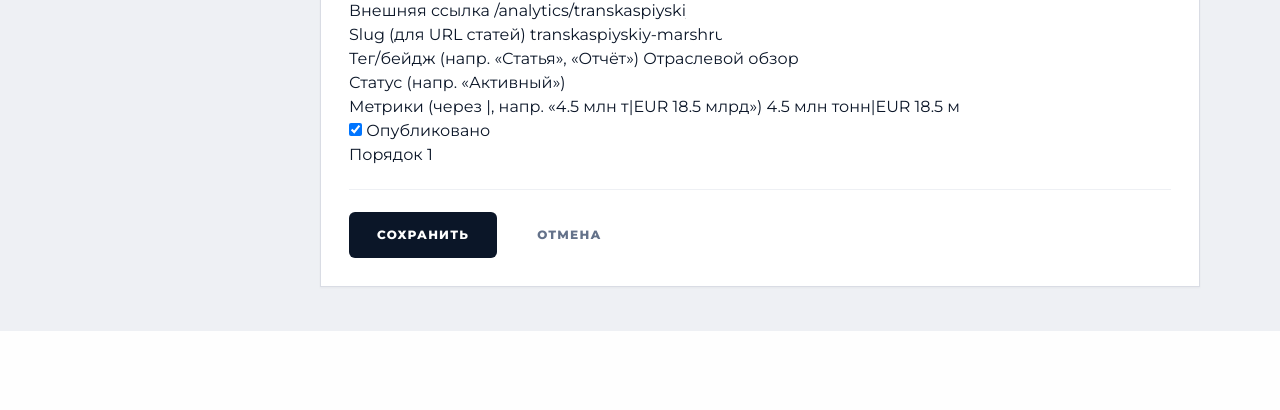
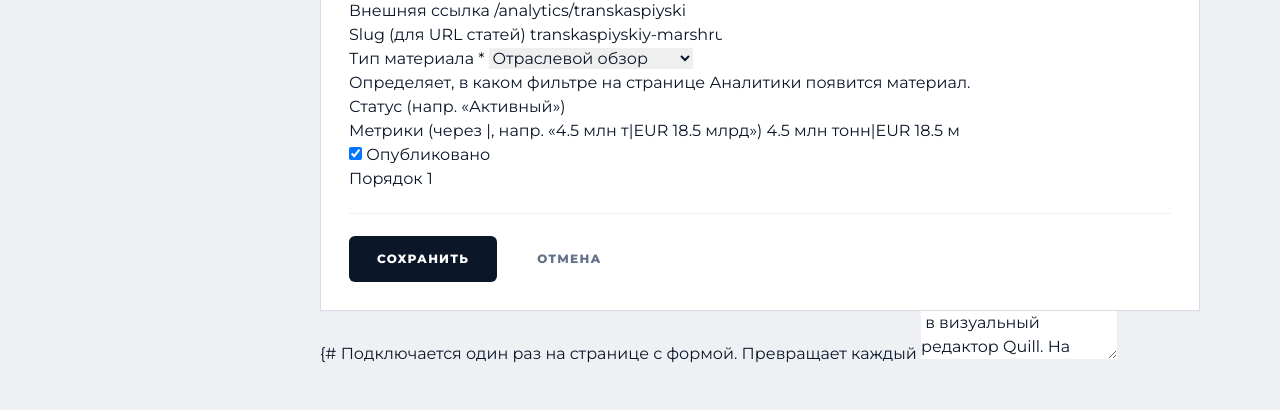
Before and after one commit to azamatkajyrov26-lab/tcchub, a Django app: page /dashboard/cms/items/article/1/ in a window 1280 px wide. Shown: the part 986-1396 px from the top of the page. Before the commit the page ends 1317 px from the top, so only its background shows below. Run offline with Django 5.2, Linux system fonts and the light colour scheme; the visitor is signed in with stand-in values (Sample User, id 1); data comes from the database, SQL or seed files in the repository; parts of the project's set-up code (start-up, migrations or seed data) failed here and were passed over; some libraries are stand-ins or nearby versions.

Commit message:
cms: visual editor (Quill) + DB-driven analytics article detail pages
- Quill rich-text editor on news & items body fields (includes/quill_editor.html)
  with in-editor image upload endpoint /dashboard/cms/upload-image/
- analytics articles (SiteItem) now get auto slug + a real detail page
  (/analytics/<slug>/ falls back to DB via site/item_detail.html)
- analytics cards link to detail page; article editor has a type dropdown
  (Обзор/Статья/Исследование/Отчёт) matching the page filter

Co-Authored-By: claude-flow <ruv@ruv.net>

```diff
--- a/backend/apps/web/urls.py
+++ b/backend/apps/web/urls.py
@@ -92,6 +92,7 @@ urlpatterns = [
     path("dashboard/submissions/", views.dashboard_submissions_list, name="dashboard_submissions"),
     path("dashboard/cms/help/", views.dashboard_cms_help, name="dashboard_cms_help"),
     path("dashboard/cms/request/", views.dashboard_cms_request, name="dashboard_cms_request"),
+    path("dashboard/cms/upload-image/", views.dashboard_cms_upload_image, name="dashboard_cms_upload_image"),
     path("dashboard/cms/news/", views.dashboard_cms_news_list, name="dashboard_cms_news_list"),
     path("dashboard/cms/news/new/", views.dashboard_cms_news_edit, name="dashboard_cms_news_new"),
     path("dashboard/cms/news/<int:news_id>/", views.dashboard_cms_news_edit, name="dashboard_cms_news_edit"),
--- a/backend/apps/web/views.py
+++ b/backend/apps/web/views.py
@@ -1762,14 +1762,25 @@ def _localize_article(slug, article):
 
 def article_detail_view(request, slug):
     article = ARTICLES.get(slug)
-    if not article:
+    if article:
+        article = _localize_article(slug, article)
+        related = [_localize_article(s, a) for s, a in ARTICLES.items() if s != slug][:3]
+        return render(request, "site/article_detail.html", {
+            "active_page": "analytics",
+            "article": article,
+            "related_articles": related,
+        })
+    # Фоллбэк: статья аналитики из БД (создана через CMS)
+    from apps.landing.models import SiteItem
+    item = SiteItem.objects.filter(category="article", is_published=True, slug=slug).first()
+    if not item:
         raise Http404("Статья не найдена")
-    article = _localize_article(slug, article)
-    related = [_localize_article(s, a) for s, a in ARTICLES.items() if s != slug][:3]
-    return render(request, "site/article_detail.html", {
+    related = (SiteItem.objects.filter(category="article", is_published=True)
+               .exclude(pk=item.pk).order_by("order")[:3])
+    return render(request, "site/item_detail.html", {
         "active_page": "analytics",
-        "article": article,
-        "related_articles": related,
+        "item": item,
+        "related_items": related,
     })
 
 
@@ -2424,6 +2435,28 @@ _CATEGORY_SUBCATS = {
                 ("research", "Исследования")],
 }
 
+# Типы материалов аналитики (tag). Значения совпадают с фильтром на /analytics/.
+ARTICLE_TYPES = [
+    ("Обзор", "Отраслевой обзор"),
+    ("Статья", "Аналитическая статья"),
+    ("Исследование", "Исследование рынка"),
+    ("Отчёт", "Экспертный отчёт"),
+]
+
+_TRANSLIT = {
+    'а': 'a', 'б': 'b', 'в': 'v', 'г': 'g', 'д': 'd', 'е': 'e', 'ё': 'e',
+    'ж': 'zh', 'з': 'z', 'и': 'i', 'й': 'y', 'к': 'k', 'л': 'l', 'м': 'm',
+    'н': 'n', 'о': 'o', 'п': 'p', 'р': 'r', 'с': 's', 'т': 't', 'у': 'u',
+    'ф': 'f', 'х': 'h', 'ц': 'ts', 'ч': 'ch', 'ш': 'sh', 'щ': 'sch',
+    'ъ': '', 'ы': 'y', 'ь': '', 'э': 'e', 'ю': 'yu', 'я': 'ya',
+}
+
+
+def _translit_slug(text):
+    from django.utils.text import slugify
+    latin = ''.join(_TRANSLIT.get(ch, ch) for ch in (text or '').lower())
+    return slugify(latin) or 'material'
+
 
 @_staff_required
 def dashboard_cms_items_list(request, category):
@@ -2483,6 +2516,16 @@ def dashboard_cms_items_edit(request, category, item_id=None):
         if request.FILES.get("image"):
             item.image = request.FILES["image"]
         item.save()
+        # Статьи аналитики должны иметь slug для детальной страницы /analytics/<slug>/
+        if category == "article" and not item.slug:
+            base = _translit_slug(item.title)
+            slug = base
+            i = 2
+            while SiteItem.objects.filter(category="article", slug=slug).exclude(pk=item.pk).exists():
+                slug = f"{base}-{i}"
+                i += 1
+            item.slug = slug
+            item.save(update_fields=["slug"])
         cms_logger.info("cms.item.save user=%s cat=%s id=%s",
                         request.user.pk, category, item.pk)
         messages.success(request, "Сохранено")
@@ -2493,6 +2536,7 @@ def dashboard_cms_items_edit(request, category, item_id=None):
         "category": category,
         "category_label": _CATEGORY_LABELS[category],
         "subcats": _CATEGORY_SUBCATS.get(category, []),
+        "article_types": ARTICLE_TYPES if category == "article" else None,
         "active_page": "cms",
     })
 
@@ -2520,6 +2564,30 @@ def dashboard_cms_news_delete(request, news_id):
     return redirect("dashboard_cms_news_list")
 
 
+@_staff_required
+@require_POST
+def dashboard_cms_upload_image(request):
+    """Принимает изображение из визуального редактора (Quill), сохраняет
+    в media/cms_uploads/ и возвращает JSON {url}."""
+    from django.core.files.storage import default_storage
+    from django.core.files.base import ContentFile
+    import os, uuid
+
+    f = request.FILES.get("image")
+    if not f:
+        return JsonResponse({"error": "Нет файла"}, status=400)
+    if f.size > 8 * 1024 * 1024:
+        return JsonResponse({"error": "Файл больше 8 МБ"}, status=400)
+    ext = os.path.splitext(f.name)[1].lower()
+    if ext not in (".jpg", ".jpeg", ".png", ".gif", ".webp", ".svg"):
+        return JsonResponse({"error": "Неподдерживаемый формат"}, status=400)
+    name = f"cms_uploads/{uuid.uuid4().hex}{ext}"
+    saved = default_storage.save(name, ContentFile(f.read()))
+    cms_logger.info("cms.image.upload user=%s file=%s", request.user.pk, saved)
+    from django.conf import settings
+    return JsonResponse({"url": settings.MEDIA_URL + saved})
+
+
 # ──────────────────────────────────────────────
 # Dashboard · Заявки (contact submissions)
 # ──────────────────────────────────────────────
--- a/backend/templates/dashboard/cms_items_edit.html
+++ b/backend/templates/dashboard/cms_items_edit.html
@@ -62,9 +62,9 @@
   </div>
 
   <div class="form-row">
-    <label>Полный текст (HTML)</label>
-    <textarea name="body" rows="10" class="body-textarea">{{ item.body|default:'' }}</textarea>
-    <div class="hint">Поддерживает HTML-теги: &lt;b&gt;, &lt;i&gt;, &lt;a href="..."&gt;, &lt;ul&gt;, &lt;li&gt;, &lt;h3&gt; и т.д.</div>
+    <label>Полный текст</label>
+    <textarea name="body" rows="10" class="body-textarea" data-rich>{{ item.body|default:'' }}</textarea>
+    <div class="hint">Визуальный редактор: форматирование, списки, ссылки, изображения (загрузка прямо в текст).</div>
   </div>
 
   <div class="form-grid-2">
@@ -95,8 +95,18 @@
 
   <div class="form-grid-2">
     <div class="form-row">
+      {% if article_types %}
+      <label>Тип материала *</label>
+      <select name="tag">
+        {% for val, label in article_types %}
+        <option value="{{ val }}" {% if item and item.tag == val %}selected{% endif %}>{{ label }}</option>
+        {% endfor %}
+      </select>
+      <div class="hint">Определяет, в каком фильтре на странице Аналитики появится материал.</div>
+      {% else %}
       <label>Тег/бейдж (напр. «Статья», «Отчёт»)</label>
       <input type="text" name="tag" maxlength="80" value="{{ item.tag|default:'' }}">
+      {% endif %}
     </div>
     <div class="form-row">
       <label>Статус (напр. «Активный»)</label>
@@ -137,4 +147,5 @@ document.getElementById('imgUrlInput').addEventListener('input', function(){
   }
 });
 </script>
+{% include "includes/quill_editor.html" %}
 {% endblock %}
--- /dev/null
+++ b/backend/templates/includes/quill_editor.html
@@ -0,0 +1,91 @@
+{# Подключается один раз на странице с формой. Превращает каждый
+   <textarea data-rich> в визуальный редактор Quill. На submit формы
+   HTML из редактора копируется обратно в textarea. #}
+<link href="https://cdn.jsdelivr.net/npm/quill@2.0.3/dist/quill.snow.css" rel="stylesheet">
+<script src="https://cdn.jsdelivr.net/npm/quill@2.0.3/dist/quill.js"></script>
+<style>
+.ql-wrap{border:1px solid #D9DCE4;border-radius:6px;overflow:hidden;background:#fff}
+.ql-wrap .ql-toolbar.ql-snow{border:none;border-bottom:1px solid #eef0f4;font-family:inherit}
+.ql-wrap .ql-container.ql-snow{border:none;font-family:inherit;font-size:15px}
+.ql-wrap .ql-editor{min-height:260px;line-height:1.7;color:#1B2A4A}
+.ql-wrap .ql-editor img{max-width:100%;border-radius:8px}
+.ql-snow .ql-toolbar button:hover .ql-stroke,.ql-snow.ql-toolbar button:hover .ql-stroke{stroke:#C6A46D}
+.ql-snow .ql-toolbar button.ql-active .ql-stroke{stroke:#C6A46D}
+</style>
+<script>
+(function(){
+  function getCookie(name){
+    var v=null;
+    if(document.cookie){
+      document.cookie.split(';').forEach(function(c){
+        c=c.trim();
+        if(c.substring(0,name.length+1)===(name+'=')){v=decodeURIComponent(c.substring(name.length+1));}
+      });
+    }
+    return v;
+  }
+  var UPLOAD_URL="{% url 'dashboard_cms_upload_image' %}";
+
+  function makeImageHandler(quill){
+    return function(){
+      var input=document.createElement('input');
+      input.setAttribute('type','file');
+      input.setAttribute('accept','image/*');
+      input.click();
+      input.onchange=function(){
+        var file=input.files[0];
+        if(!file) return;
+        var fd=new FormData();
+        fd.append('image',file);
+        var range=quill.getSelection(true);
+        quill.insertText(range.index,'  загрузка…',{italic:true});
+        fetch(UPLOAD_URL,{method:'POST',headers:{'X-CSRFToken':getCookie('csrftoken')},body:fd})
+          .then(function(r){return r.json();})
+          .then(function(data){
+            quill.deleteText(range.index,11);
+            if(data && data.url){
+              quill.insertEmbed(range.index,'image',data.url,'user');
+              quill.setSelection(range.index+1);
+            }else{
+              alert('Не удалось загрузить изображение'+(data && data.error?': '+data.error:''));
+            }
+          })
+          .catch(function(){quill.deleteText(range.index,11);alert('Ошибка загрузки изображения');});
+      };
+    };
+  }
+
+  function initOne(ta){
+    ta.style.display='none';
+    var wrap=document.createElement('div'); wrap.className='ql-wrap';
+    var ed=document.createElement('div');
+    wrap.appendChild(ed);
+    ta.parentNode.insertBefore(wrap, ta);
+    var quill=new Quill(ed,{
+      theme:'snow',
+      placeholder:'Пишите материал здесь…',
+      modules:{toolbar:[
+        [{header:[2,3,false]}],
+        ['bold','italic','underline'],
+        [{list:'ordered'},{list:'bullet'}],
+        ['blockquote','link','image'],
+        ['clean']
+      ]}
+    });
+    if(ta.value){ quill.clipboard.dangerouslyPasteHTML(ta.value); }
+    quill.getModule('toolbar').addHandler('image', makeImageHandler(quill));
+    var form=ta.closest('form');
+    if(form){
+      form.addEventListener('submit',function(){
+        var html=quill.root.innerHTML;
+        if(html==='<p><br></p>') html='';
+        ta.value=html;
+      });
+    }
+  }
+
+  document.addEventListener('DOMContentLoaded',function(){
+    document.querySelectorAll('textarea[data-rich]').forEach(initOne);
+  });
+})();
+</script>
--- a/backend/templates/site/analytics.html
+++ b/backend/templates/site/analytics.html
@@ -120,7 +120,7 @@
   <div class="an-grid">
 
     {% for a in articles %}
-    <a href="{{ a.link_url|default:'#' }}" class="an-card {% if a.data.featured %}featured{% endif %} reveal" data-type="{{ a.tag|lower }}">
+    <a href="{% if a.slug %}{% url 'article_detail' slug=a.slug %}{% elif a.link_url %}{{ a.link_url }}{% else %}#{% endif %}" class="an-card {% if a.data.featured %}featured{% endif %} reveal" data-type="{{ a.tag|lower }}">
       <div class="img">
         <span class="tag">{{ a.tag }}</span>
         {% if a.image_src %}<img loading="lazy" src="{{ a.image_src }}" alt="{{ a.title }}">{% endif %}
```
Also changed, not shown: backend/templates/dashboard/cms_news_edit.html (+4 -3 lines), backend/templates/site/item_detail.html (added, +108 -0 lines).
